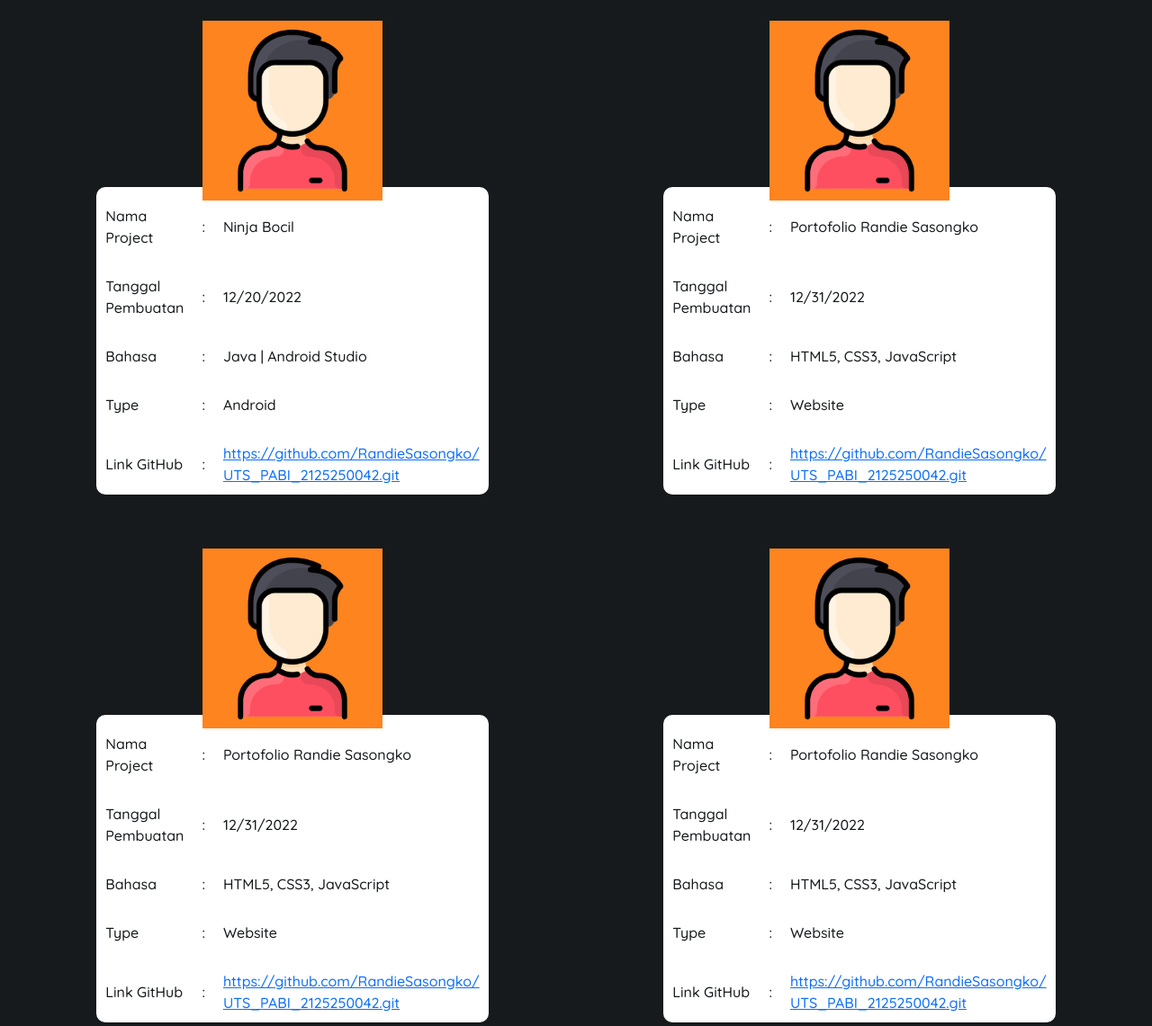
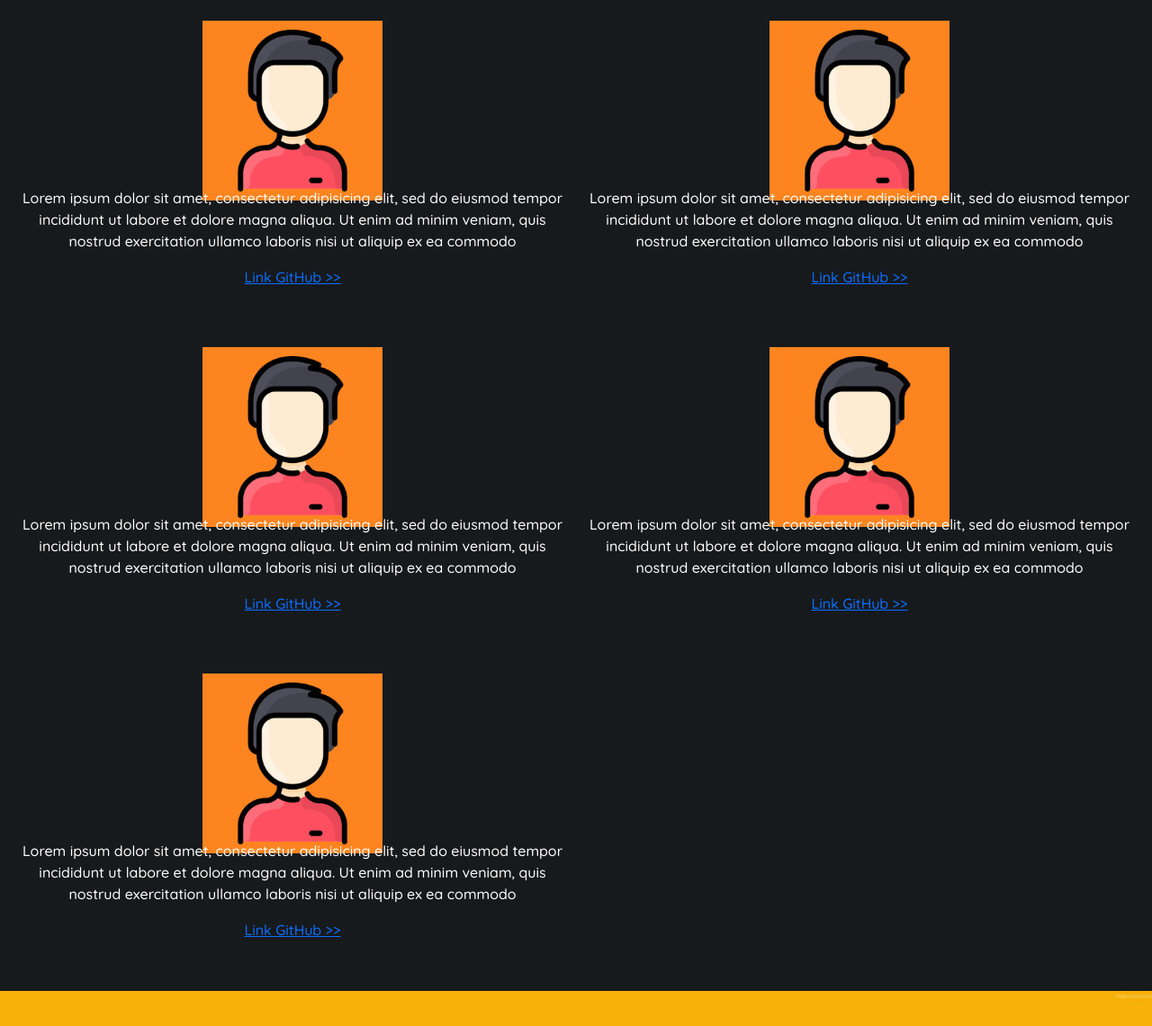
Before and after one commit to RandieSasongko123/PortofolioRandie.github.io, a plain HTML site: page index.html in a window 1280 px wide. Shown: the part 2157-3298 px from the top of the page at 90% size. Drawn offline with nearby package versions, Linux system fonts and the light colour scheme.

Commit message:
Update index.html

```diff
--- a/index.html
+++ b/index.html
@@ -163,157 +163,57 @@
 
 				<div class="card-project revealMembesar">
 					<img class="img-project" src="img/man.png">
-					<table>
-						<tr>
-							<td>Nama Project</td>
-							<td>:</td>
-							<td>Ninja Bocil</td>
-						</tr>
-						<tr>
-							<td>Tanggal Pembuatan</td>
-							<td>:</td>
-							<td>12/20/2022</td>
-						</tr>
-						<tr>
-							<td>Bahasa</td>
-							<td>:</td>
-							<td>Java | Android Studio</td>
-						</tr>
-						<tr>
-							<td>Type</td>
-							<td>:</td>
-							<td>Android</td>
-						</tr>
-						<tr>
-							<td>Link GitHub</td>
-							<td>:</td>
-							<td><a href="https://github.com/RandieSasongko/UTS_PABI_2125250042.git">https://github.com/RandieSasongko/ <br> UTS_PABI_2125250042.git</a></td>
-						</tr>
-					</table>
+					<div class="informasi-project">
+						<p>Lorem ipsum dolor sit amet, consectetur adipisicing elit, sed do eiusmod
+							tempor incididunt ut labore et dolore magna aliqua. Ut enim ad minim veniam,
+							quis nostrud exercitation ullamco laboris nisi ut aliquip ex ea commodo
+						</p>
+						<a href=""><p>Link GitHub >></p></a>
+					</div>
 				</div>
 
 				<div class="card-project revealMembesar">
 					<img class="img-project" src="img/man.png">
-					<table>
-						<tr>
-							<td>Nama Project</td>
-							<td>:</td>
-							<td>Portofolio Randie Sasongko</td>
-						</tr>
-						<tr>
-							<td>Tanggal Pembuatan</td>
-							<td>:</td>
-							<td>12/31/2022</td>
-						</tr>
-						<tr>
-							<td>Bahasa</td>
-							<td>:</td>
-							<td>HTML5, CSS3, JavaScript</td>
-						</tr>
-						<tr>
-							<td>Type</td>
-							<td>:</td>
-							<td>Website</td>
-						</tr>
-						<tr>
-							<td>Link GitHub</td>
-							<td>:</td>
-							<td><a href="https://github.com/RandieSasongko/UTS_PABI_2125250042.git">https://github.com/RandieSasongko/ <br> UTS_PABI_2125250042.git</a></td>
-						</tr>
-					</table>
+					<div class="informasi-project">
+						<p>Lorem ipsum dolor sit amet, consectetur adipisicing elit, sed do eiusmod
+							tempor incididunt ut labore et dolore magna aliqua. Ut enim ad minim veniam,
+							quis nostrud exercitation ullamco laboris nisi ut aliquip ex ea commodo
+						</p>
+						<a href=""><p>Link GitHub >></p></a>
+					</div>
 				</div>
 
 				<div class="card-project revealMembesar">
 					<img class="img-project" src="img/man.png">
-					<table>
-						<tr>
-							<td>Nama Project</td>
-							<td>:</td>
-							<td>Portofolio Randie Sasongko</td>
-						</tr>
-						<tr>
-							<td>Tanggal Pembuatan</td>
-							<td>:</td>
-							<td>12/31/2022</td>
-						</tr>
-						<tr>
-							<td>Bahasa</td>
-							<td>:</td>
-							<td>HTML5, CSS3, JavaScript</td>
-						</tr>
-						<tr>
-							<td>Type</td>
-							<td>:</td>
-							<td>Website</td>
-						</tr>
-						<tr>
-							<td>Link GitHub</td>
-							<td>:</td>
-							<td><a href="https://github.com/RandieSasongko/UTS_PABI_2125250042.git">https://github.com/RandieSasongko/ <br> UTS_PABI_2125250042.git</a></td>
-						</tr>
-					</table>
+					<div class="informasi-project">
+						<p>Lorem ipsum dolor sit amet, consectetur adipisicing elit, sed do eiusmod
+							tempor incididunt ut labore et dolore magna aliqua. Ut enim ad minim veniam,
+							quis nostrud exercitation ullamco laboris nisi ut aliquip ex ea commodo
+						</p>
+						<a href=""><p>Link GitHub >></p></a>
+					</div>
 				</div>
 
 				<div class="card-project revealMembesar">
 					<img class="img-project" src="img/man.png">
-					<table>
-						<tr>
-							<td>Nama Project</td>
-							<td>:</td>
-							<td>Portofolio Randie Sasongko</td>
-						</tr>
-						<tr>
-							<td>Tanggal Pembuatan</td>
-							<td>:</td>
-							<td>12/31/2022</td>
-						</tr>
-						<tr>
-							<td>Bahasa</td>
-							<td>:</td>
-							<td>HTML5, CSS3, JavaScript</td>
-						</tr>
-						<tr>
-							<td>Type</td>
-							<td>:</td>
-							<td>Website</td>
-						</tr>
-						<tr>
-							<td>Link GitHub</td>
-							<td>:</td>
-							<td><a href="https://github.com/RandieSasongko/UTS_PABI_2125250042.git">https://github.com/RandieSasongko/ <br> UTS_PABI_2125250042.git</a></td>
-						</tr>
-					</table>
+					<div class="informasi-project">
+						<p>Lorem ipsum dolor sit amet, consectetur adipisicing elit, sed do eiusmod
+							tempor incididunt ut labore et dolore magna aliqua. Ut enim ad minim veniam,
+							quis nostrud exercitation ullamco laboris nisi ut aliquip ex ea commodo
+						</p>
+						<a href=""><p>Link GitHub >></p></a>
+					</div>
 				</div>
 
 				<div class="card-project revealMembesar">
 					<img class="img-project" src="img/man.png">
-					<table>
-						<tr>
-							<td>Nama Project</td>
-							<td>:</td>
-							<td>Portofolio Randie Sasongko</td>
-						</tr>
-						<tr>
-							<td>Tanggal Pembuatan</td>
-							<td>:</td>
-							<td>12/31/2022</td>
-						</tr>
-						<tr>
-							<td>Bahasa</td>
-							<td>:</td>
-							<td>HTML5, CSS3, JavaScript</td>
-						</tr>
-						<tr>
-							<td>Type</td>
-							<td>:</td>
-							<td>Website</td>
-						</tr>
-						<tr>
-							<td>Link GitHub</td>
-							<td>:</td>
-							<td><a href="https://github.com/RandieSasongko/UTS_PABI_2125250042.git">https://github.com/RandieSasongko/ <br> UTS_PABI_2125250042.git</a></td>
-						</tr>
-					</table>
+					<div class="informasi-project">
+						<p>Lorem ipsum dolor sit amet, consectetur adipisicing elit, sed do eiusmod
+							tempor incididunt ut labore et dolore magna aliqua. Ut enim ad minim veniam,
+							quis nostrud exercitation ullamco laboris nisi ut aliquip ex ea commodo
+						</p>
+						<a href=""><p>Link GitHub >></p></a>
+					</div>
 				</div>
 
 			</div>
```
